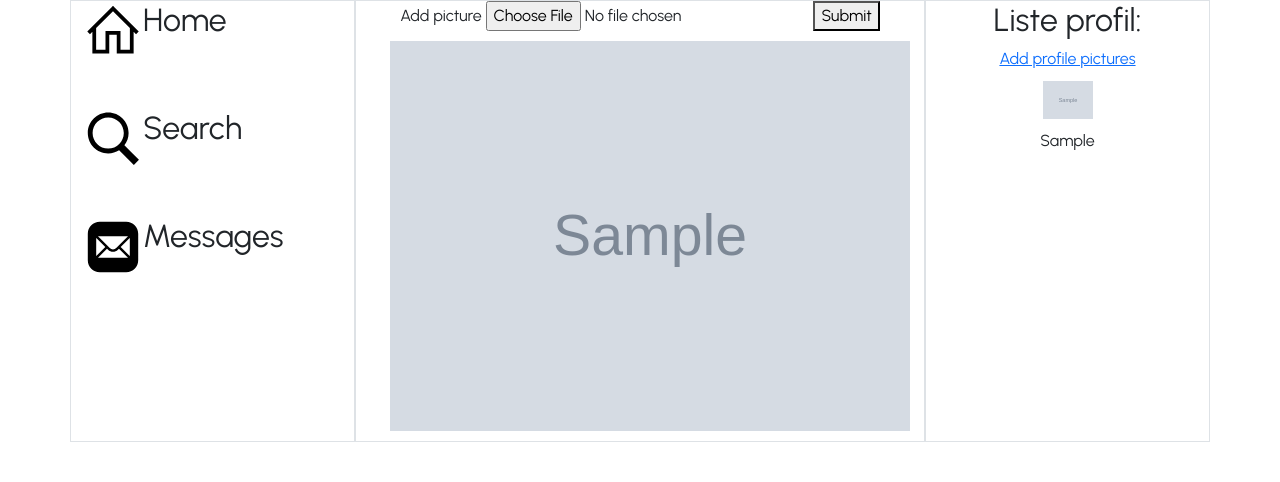
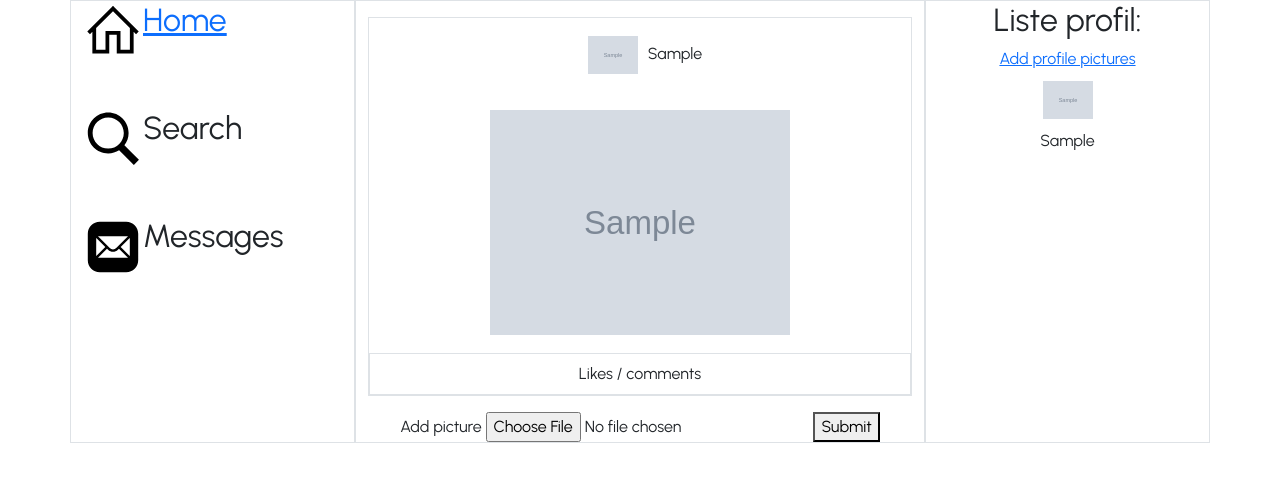
Before and after one commit to Antonio69999/clone_insta, a PHP site: page /instagram2.php in a window 1280 px wide. Shown: the part 101-583 px from the top of the page. Run offline with PHP 8.4, Linux system fonts and the light colour scheme; tables that the repository leaves empty or names only in its code hold one stand-in row (values such as "Sample post"); grey boxes marked "Sample" are stand-in pictures.

Commit message:
avatars + pictures field

```diff
--- a/instagram2.php
+++ b/instagram2.php
@@ -25,7 +25,9 @@
             <div class="col border">
                 <div class="d-flex">
                     <img src="./SVGS/home.svg" alt="home_logo" width="60em">
-                    <h2>Home</h2>
+                    <a href="./instagram2.php">
+                        <h2>Home</h2>
+                    </a>
                 </div>
 
                 <div class="d-flex my-5">
@@ -41,28 +43,58 @@
             </div>
 
             <div class="col-6 border">
-                <div class="container">
-                    <div>
-                        <form action="./process/picture_trait.php" method="POST" enctype="multipart/form-data">
-                            <label for="file">Add picture</label>
-                            <input type="file" name="file">
-                            <button type="submit">Submit</button>
-                        </form>
-                    </div>
 
-                    <div class="image-gallery">
-                        <?php
+                <div class="d-flex flex-column my-3 border">
+
+                    <?php
+                        // requete pictures
                         $sql = 'SELECT * FROM `pictures`';
                         $query = $db->prepare($sql);
                         $query->execute();
                         $pictures = $query->fetchAll();
 
-                        foreach ($pictures as $picture) {
-                            echo "<img src='./upload/" . $picture['pictures'] . "' width='300px' class='gallery-image'>";
-                        }
+                        // requete avatars
+                        $sql = 'SELECT avatars.avatars, users.pseudos
+                        FROM avatars
+                        INNER JOIN users ON avatars.id_users = users.id_users';
+                        $query = $db->prepare($sql);
+                        $query->execute();
+                        $results = $query->fetchAll();
                         ?>
-                    </div>
+
+                        <!-- On insère les avatars et le pseudo dans la première div-->
+                        <?php foreach ($pictures as $picture) { ?>
+                            <div class="p-2"> <?php
+                                foreach ($results as $result) {
+                                echo "<img id='avatar' src='./upload_avatar/" . $result['avatars'] . "' class='gallery-image'>";
+                                echo $result['pseudos'];
+                            }?>
+                            </div>
+
+                            <!-- On insère la photo publiée -->
+                            <div class="class=image-gallery p-2"> <?php
+                                echo "<img src='./upload/" . $picture['pictures'] . "' width='300px' class='gallery-image'>";
+                                ?>
+                            </div>
+
+                            <!-- On insère les likes et commentaires -->
+                            <div class="p-2 border">
+                                Likes / comments
+                            </div>
+
+                      <?php  } ?>
                 </div>
+
+
+
+                <div>
+                    <form action="./process/picture_trait.php" method="POST" enctype="multipart/form-data">
+                        <label for="file">Add picture</label>
+                        <input type="file" name="file">
+                        <button type="submit">Submit</button>
+                    </form>
+                </div>
+
             </div>
 
 
```
Also changed, not shown: upload/64b6999a9c4d30.01113458.jpg (added), upload/64b699ebe288c7.68641145.jpg (added), upload/64b793fb8c8ea9.64570461.jpg (added), upload_avatar/64b69b18b83b57.82651435.png (added), upload_avatar/64b7933b257469.04257764.jpg (added).
